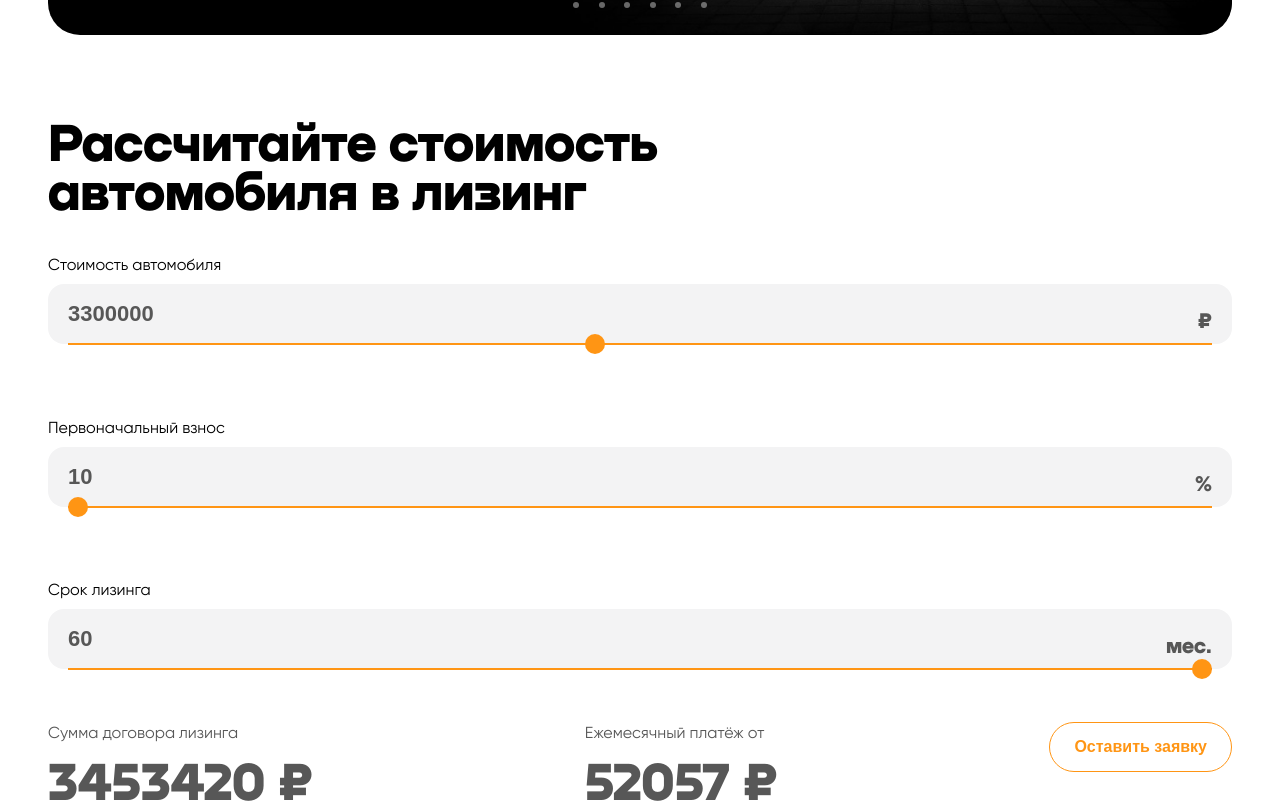
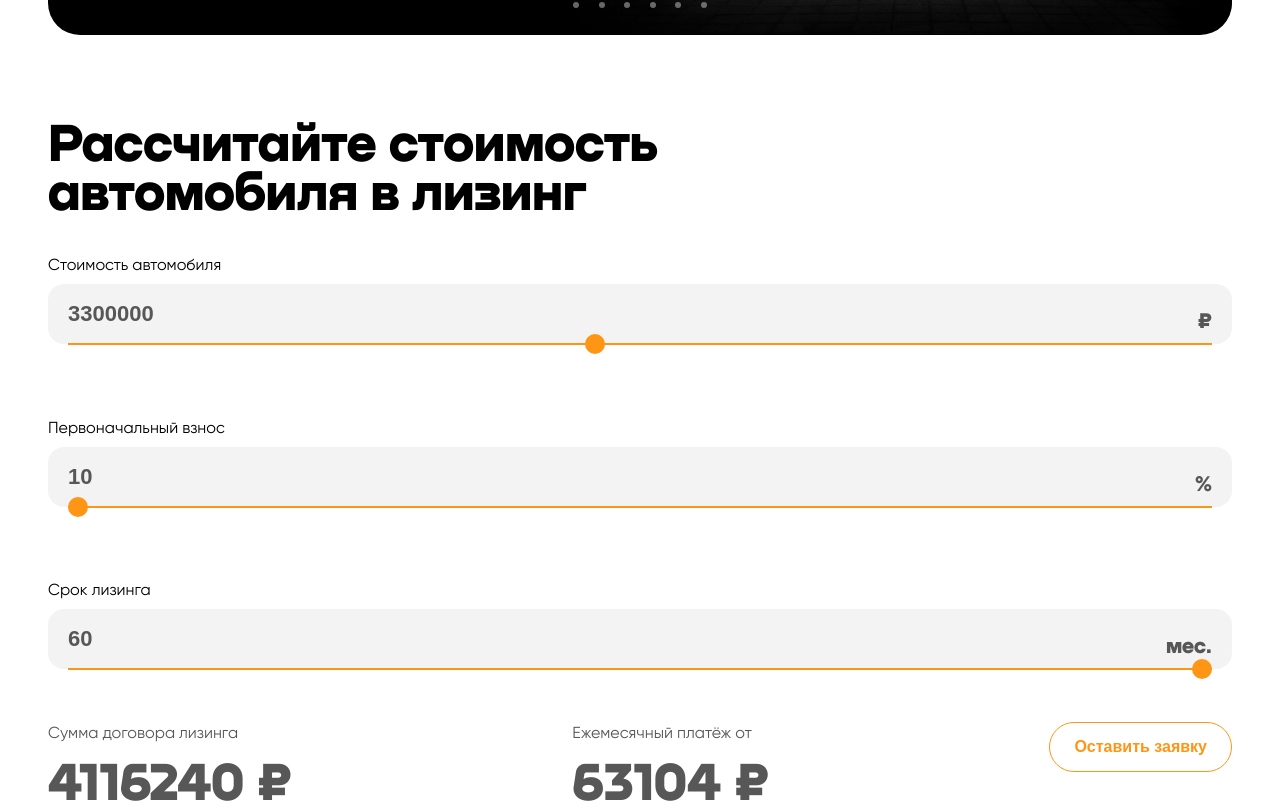
Before and after one commit to thehand13/oxem-test-task, a Next.js app: page / in a window 1280 px wide. Shown: the part 528-1339 px from the top of the page. Built offline with nearby package versions, Linux system fonts and the light colour scheme.

Commit message:
v1.2.0
Fixed calculation formula

```diff
--- a/src/components/leasing-form/LeasingForm.tsx
+++ b/src/components/leasing-form/LeasingForm.tsx
@@ -3,6 +3,8 @@ import MainButton from '../UI/buttons/main-button/MainButton';
 import SliderInput from '../UI/inputs/slider-input/SliderInput';
 import CalculationOutput from '../UI/outputs/calculation-output/CalculationOutput';
 import styles from './LeasingForm.module.css';
+
+const creditPercent = 10;
 
 const LeasingForm = () => {
   const [priceState, setPriceState] = useState(3300000);
@@ -14,7 +16,7 @@ const LeasingForm = () => {
 
   useEffect(() => {
     const newInitialPayState = +((priceState * percentState) / 100).toFixed();
-    const monthPercentDecimal = percentState / durationState / 100;
+    const monthPercentDecimal = creditPercent / 12 / 100;
     const leasingBody = priceState - newInitialPayState;
     const leasingRatio =
       (monthPercentDecimal * Math.pow(1 + monthPercentDecimal, durationState)) /
```
